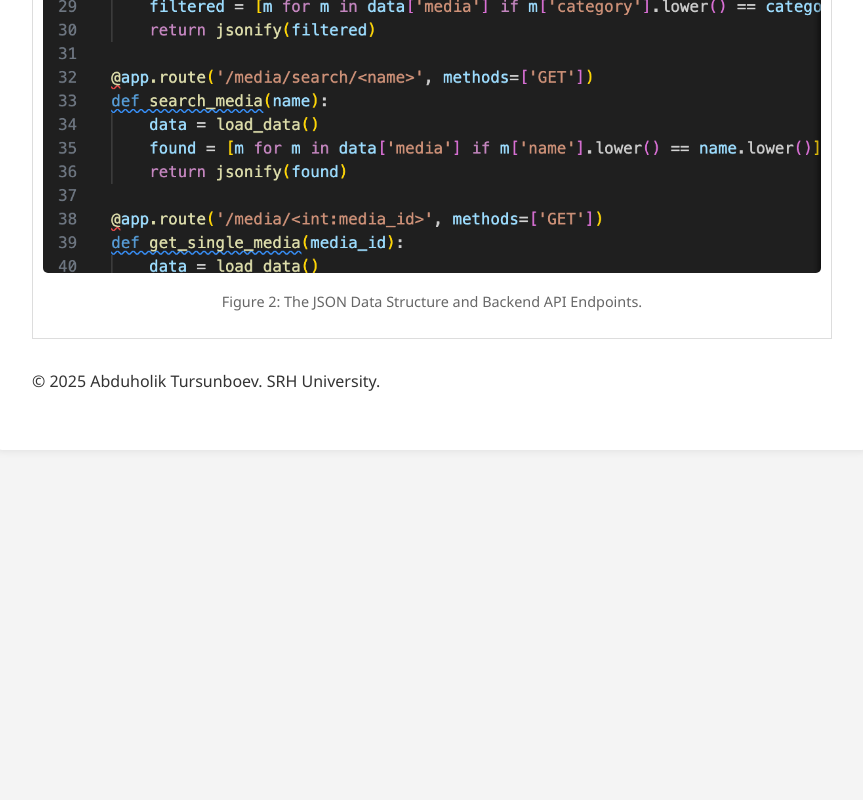
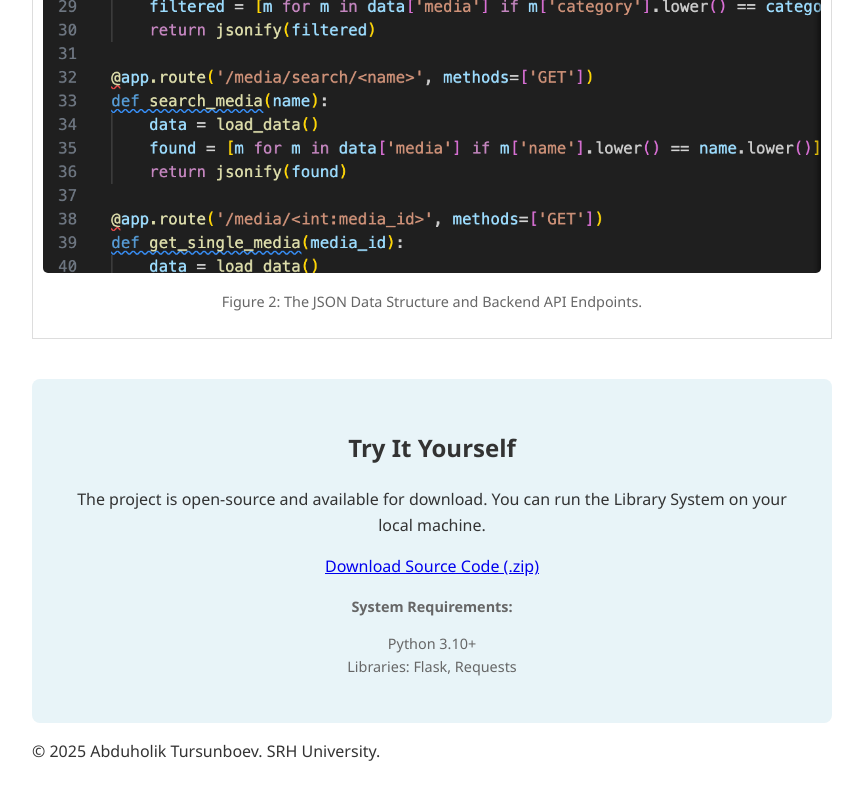
Before and after one commit to abduxoliqtursunboyev58-bit/Online-Library-System, a plain HTML site: page index.html in a window 1280 px wide. Shown: the part 1792-2592 px from the top of the page, without its empty margins (208-1071 px from the left). Before the commit the page ends 2262 px from the top, so only its background shows below. Drawn offline with Linux system fonts and the light colour scheme.

Commit message:
Link to download the file

```diff
--- a/index.html
+++ b/index.html
@@ -34,6 +34,22 @@
                 <p class="caption">Figure 2: The JSON Data Structure and Backend API Endpoints.</p>
             </div>
         </section>
+        <section class="download-section">
+            <h2>Try It Yourself</h2>
+            <p>The project is open-source and available for download. You can run the Library System on your local machine.</p>
+
+            <a href="https://github.com/abduxoliqtursunboyev58-bit/Online-Library-System/archive/refs/heads/Second-Branch-for-Picture.zip">
+                Download Source Code (.zip)
+            </a>
+
+            <div class="requirements">
+                <p><strong>System Requirements:</strong></p>
+                <ul>
+                    <li>Python 3.10+</li>
+                    <li>Libraries: Flask, Requests</li>
+                </ul>
+            </div>
+        </section>
 
         <footer>
             <p>&copy; 2025 Abduholik Tursunboev. SRH University.</p>
--- a/style.css
+++ b/style.css
@@ -38,3 +38,37 @@ img {
     color: #666;
     margin-top: 10px;
 }
+.download-section {
+    text-align: center;
+    background: #e8f4f8;
+    padding: 30px;
+    border-radius: 8px;
+    margin-top: 40px;
+}
+
+.download-btn {
+    display: inline-block;
+    background-color: #2c3e50;
+    color: white;
+    padding: 15px 30px;
+    text-decoration: none;
+    font-size: 1.1em;
+    border-radius: 5px;
+    margin: 20px 0;
+    transition: background-color 0.3s;
+}
+
+.download-btn:hover {
+    background-color: #34495e;
+}
+
+.requirements {
+    font-size: 0.9em;
+    color: #666;
+    margin-top: 15px;
+}
+
+.requirements ul {
+    list-style: none;
+    padding: 0;
+}
```
